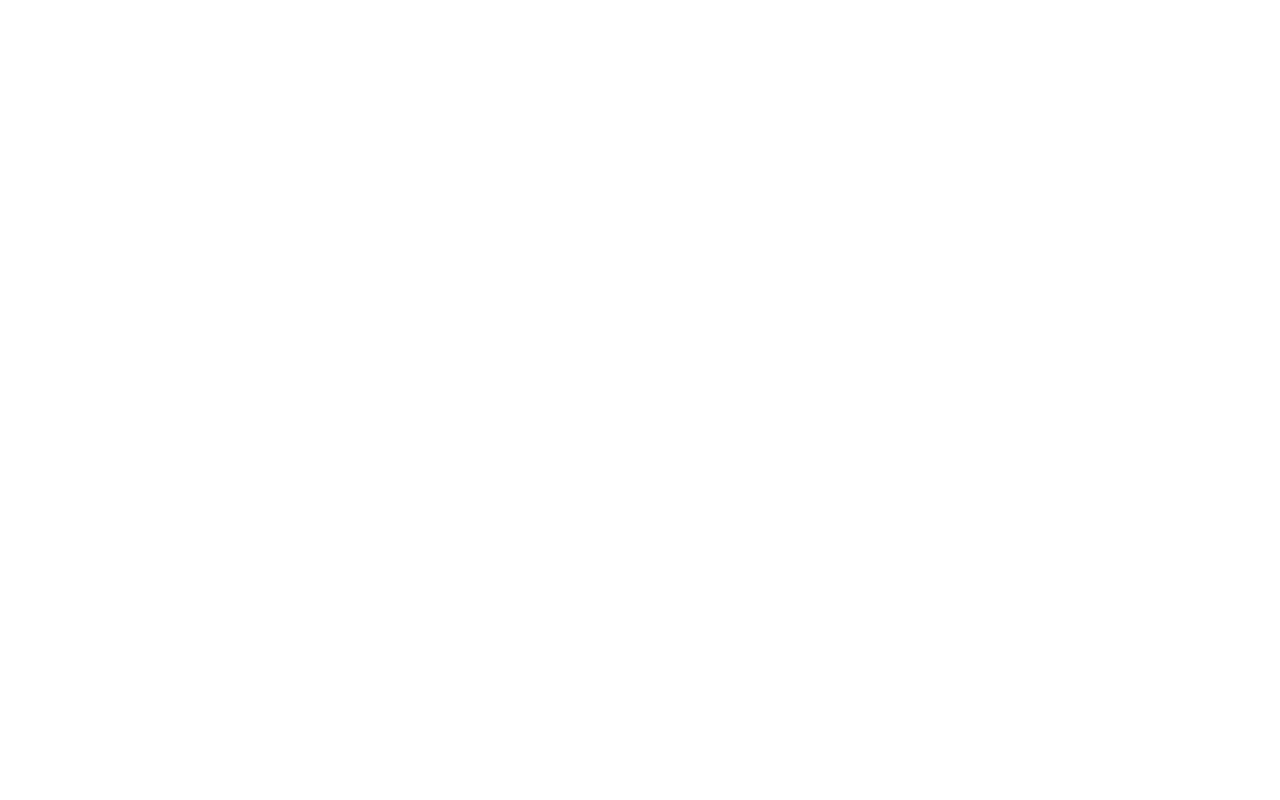
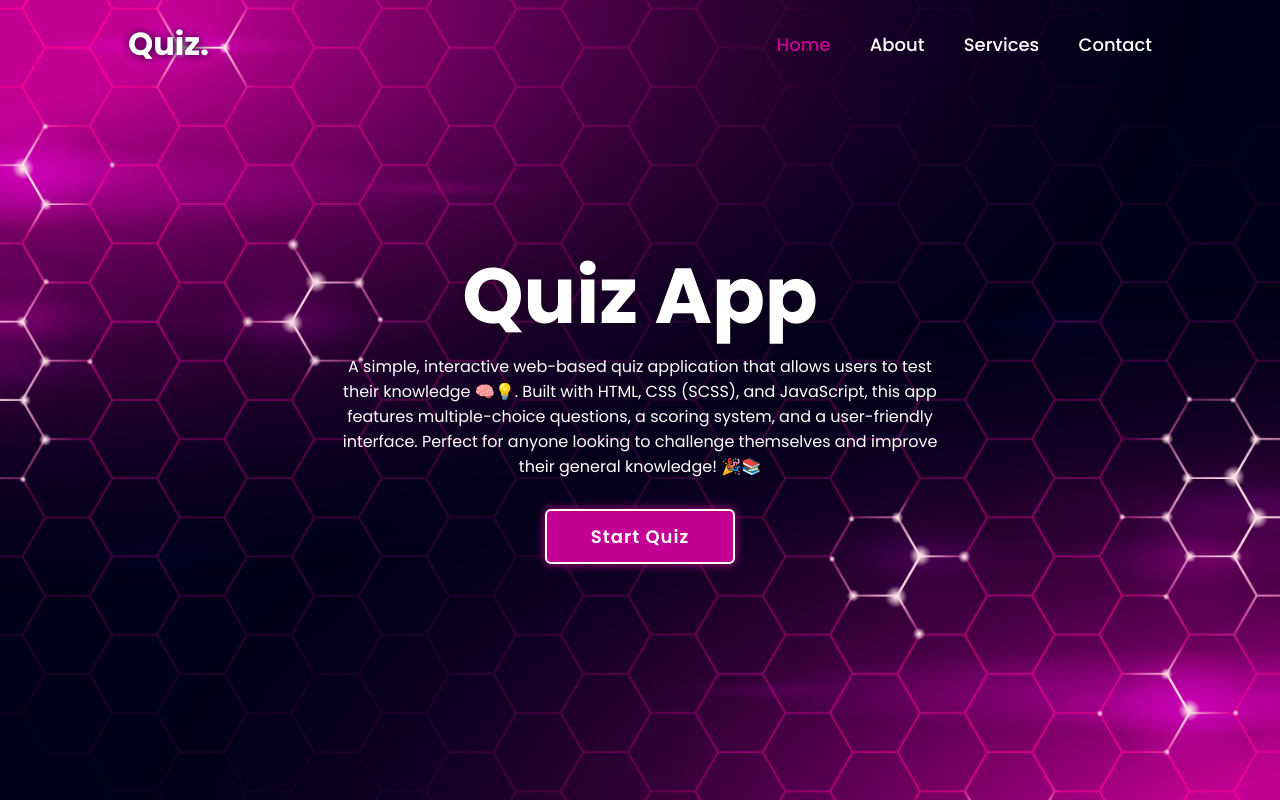
Before and after one commit to itsFAROUK/Quiz-App, a website: page index.html in a window 1280 px wide. Drawn offline with nearby package versions, Linux system fonts and the light colour scheme; files that its build step writes are made by us from their sources.

Commit message:
Made the landing page

```diff
--- a/index.html
+++ b/index.html
@@ -1,19 +1,63 @@
 <!DOCTYPE html>
 <html lang="en">
+<head>
+    <!-- Important metas -->
+    <meta charset="UTF-8">
+    <meta name="viewport" content="width=device-width, initial-scale=1.0">
+    <meta http-equiv="X-UA-Compatible" content="IE=edge">
+    <meta name="theme-color" content="#1D1C1F">
 
-<head>
-    <meta charset="UTF-8">
-    <meta http-equiv="X-UA-Compatible" content="IE=edge">
-    <meta name="viewport" content="width=device-width, initial-scale=1.0">
+    <!-- Accessibility / SEO metas -->
+    <meta name="title" content="Quiz-App">
+    <meta name="description" content="A simple, interactive web-based quiz application that allows users to test their knowledge🧠💡">
+    <meta http-equiv="Content-Language" content="en">
+    <meta name="author" content="Farouk Bouaziz">
+    <link rel="canonical" href="https://itsfarouk.github.io/Weather-App/">
+    <!-- <link rel="icon" href="assets/images/example.svg" type="image/svg+xml"> -->
+
+    <!-- Open Graph metas -->
+    <meta property="og:title" content="Weather-App">
+    <meta property="og:description" content="A simple, interactive web-based quiz application that allows users to test their knowledge🧠💡">
+    <meta property="og:url" content="https://itsfarouk.github.io/Weather-App/">
+    <!-- <meta property="og:image" content="example.png"> -->
+    <!-- <meta property="og:type" content="website"> -->
+    <meta property="og:locale" content="en_US">
+
+    <!-- Font -->
+    <link rel="preconnect" href="https://fonts.googleapis.com">
+    <link rel="preconnect" href="https://fonts.gstatic.com" crossorigin>
+    <link href="https://fonts.googleapis.com/css2?family=Poppins:ital,wght@0,100;0,200;0,300;0,400;0,500;0,600;0,700;0,800;0,900;1,100;1,200;1,300;1,400;1,500;1,600;1,700;1,800;1,900&display=swap" rel="stylesheet">
+
+    <!-- Website assets links -->
+    <link rel="stylesheet" href="assets/css/style.css">
+    <script src="questions.js"></script>
+    <script src="script.js"></script>
+
     <title>Quiz-App</title>
-    <link rel="stylesheet" href="style.css">
 </head>
-
 <body>
 
+    <main class="main">
+        <header class="header">
+            <a class="logo">Quiz.</a>
 
-    <script src="questions.js"></script>
-    <script src="script.js"></script>
+            <nav class="navbar">
+                <a href="#" class="active">Home</a>
+                <a href="#">About</a>
+                <a href="#">Services</a>
+                <a href="#">Contact</a>
+            </nav>
+        </header>
+        <section class="home">
+            <div class="home-content">
+                <h1>Quiz App</h1>
+                <p>
+                    A simple, interactive web-based quiz application that allows users to test their knowledge 🧠💡. Built with HTML, CSS (SCSS), and JavaScript, this app features multiple-choice questions, a scoring system, and a user-friendly interface. Perfect for anyone looking to challenge themselves and improve their general knowledge! 🎉📚
+                </p>
+                <button class="start-btn">Start Quiz</button>
+            </div>
+        </section>
+    </main>
+
 </body>
-
 </html>
--- a/scss/style.scss
+++ b/scss/style.scss
@@ -1,8 +1,102 @@
-@import url('https://fonts.googleapis.com/css2?family=Poppins:wght@300;400;500;600;700;800;900&display=swap');
-
 * {
     margin: 0;
     padding: 0;
     box-sizing: border-box;
     font-family: 'Poppins', sans-serif;
 }
+
+body {
+    color: white;
+}
+
+.header {
+    position: fixed;
+    top: 0;
+    left: 0;
+    width: 100%;
+    padding: 20px 10%;
+    background-color: transparent;
+    display: flex;
+    justify-content: space-between;
+    align-items: center;
+    z-index: 10;
+}
+
+.logo {
+    font-size: 32px;
+    color: white;
+    text-decoration: none;
+    font-weight: 700;
+    filter: drop-shadow(0 0 5px #09001d);
+}
+
+.navbar a {
+    font-size: 18px;
+    color: white;
+    text-decoration: none;
+    font-weight: 500;
+    margin-left: 35px;
+    transition: 0.3s;
+}
+
+.navbar a:hover,
+.navbar a.active {
+    color: #c40094;
+}
+
+.main {
+    min-height: 100vh;
+    background-image: url('../images/background.jpg'); // relative to css file
+    background-repeat: no-repeat;
+    background-size: cover;
+    background-position: center;
+}
+
+.home {
+    height: 100vh;
+    width: 100%;
+    display: flex;
+    justify-content: center;
+    align-items: center;
+}
+
+.home-content {
+    max-width: 600px;
+    display: flex;
+    flex-direction: column;
+    align-items: center;
+}
+
+.home-content h1 {
+    font-size: 78px;
+    font-weight: 700;
+    text-shadow: 0 0 10px rgba(0, 0, 0, .3);
+}
+
+.home-content p {
+    font-size: 16px;
+    text-align: center;
+    text-shadow: 0 0 10 px rgba(0, 0, 0, .3);
+    margin-bottom: 30px;
+}
+
+.home-content .start-btn {
+    width: 190px;
+    height: 55px;
+    background-color: #c40094;
+    border: 2px solid white;
+    outline: none;
+    border-radius: 6px;
+    box-shadow: 0 0 10px #c40094;;
+    font-size: 18px;
+    color: white;
+    letter-spacing: 1px;
+    font-weight: 600;
+    cursor: pointer;
+    transition: .5s;
+}
+
+.home-content .start-btn:hover {
+    background-color: #09001d ;
+    box-shadow: none;
+}
```
Also changed, not shown: assets/css/style.css, 1 other file.
